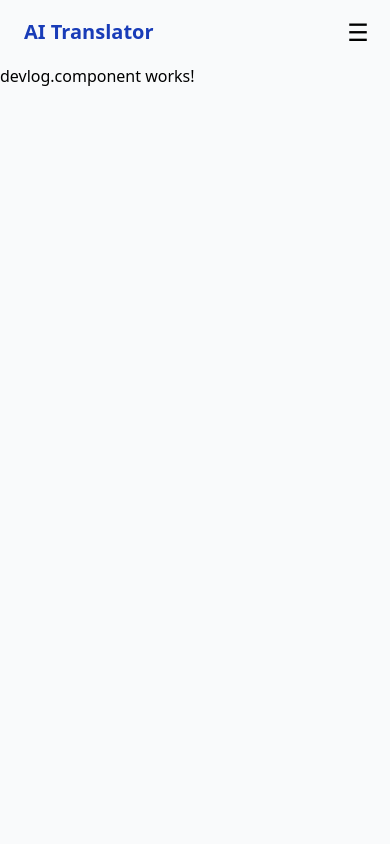
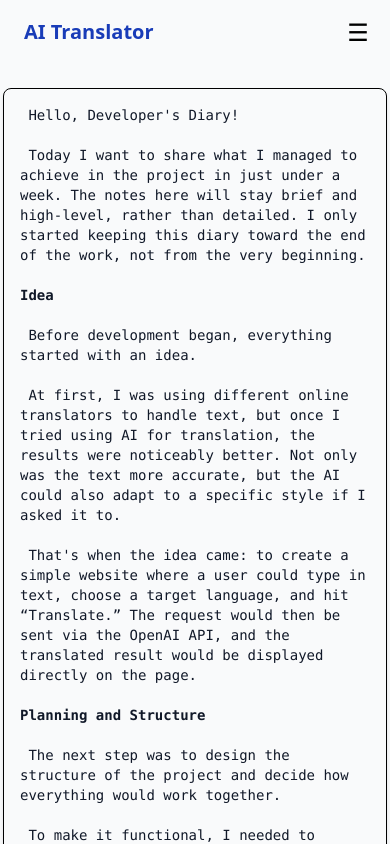
Before and after one commit to RaionaAleksander/AI-translator-frontend, an Angular app: page /devlog in a window 390 px wide. Shown: the top 844 px of the page. Built offline with nearby package versions, Linux system fonts and the light colour scheme.

Commit message:
The text for DiaLog has been compiled

```diff
--- a/src/app/pages/devlog/devlog.component.html
+++ b/src/app/pages/devlog/devlog.component.html
@@ -1 +1,84 @@
-<p>devlog.component works!</p>
+<div
+  class="mx-auto my-6 max-w-sm sm:max-w-md md:max-w-lg lg:max-w-xl xl:max-w-2xl
+         bg-gray-50 border border-black rounded-lg shadow-md
+         p-4 sm:p-6 md:p-8 lg:p-10 xl:p-12
+         font-mono text-sm sm:text-base md:text-lg text-gray-900 text-left whitespace-pre-wrap"
+>
+    Hello, Developer's Diary!
+    <br><br>
+    Today I want to share what I managed to achieve in the project in just under a week. The notes here will stay brief and high-level, rather than detailed. I only started keeping this diary toward the end of the work, not from the very beginning.
+    <br><br>
+    <b>Idea</b>
+    <br><br>
+    Before development began, everything started with an idea.
+    <br><br>
+    At first, I was using different online translators to handle text, but once I tried using AI for translation, the results were noticeably better. Not only was the text more accurate, but the AI could also adapt to a specific style if I asked it to.
+    <br><br>
+    That's when the idea came: to create a simple website where a user could type in text, choose a target language, and hit “Translate.” The request would then be sent via the OpenAI API, and the translated result would be displayed directly on the page.
+    <br><br>
+    <b>Planning and Structure</b>
+    <br><br>
+    The next step was to design the structure of the project and decide how everything would work together.
+    <br><br>
+    To make it functional, I needed to implement both the frontend and the backend.
+    <br><br>
+    The <u>frontend</u> is the client-facing side of the application — it allows the user to enter text, select a language, and hit the “Translate” button. After that, it sends the data to the backend.
+    <br><br>
+    The <u>backend</u> is the server side of the project, responsible for handling REST API requests and communicating with the OpenAI model to generate the translations.
+    <br><br>
+    <b>Frontend Development</b>
+    <br><br>
+    I started the development with the frontend.
+    <br><br>
+    For this part of the project, I chose Angular, a popular web framework built on TypeScript, which adds strong typing on top of JavaScript. For styling, I used Tailwind CSS, a utility-first CSS framework that allows you to apply styles directly through HTML classes.
+    <br><br>
+    Since both Angular and Tailwind were new to me, I first had to spend some time learning the basics. Once I felt more comfortable, I began by creating the main translation page, along with a navigation bar to move between different sections of the site. After setting up the structure, I gradually worked on the core functionality of the translation page, while also ensuring that the layout was responsive across different screen sizes.
+    <br><br>
+    <b>Backend Development</b>
+    <br><br>
+    Once the frontend structure was in place, I moved on to building the backend — the server-side part of the project. For this, I used Node.js, a JavaScript runtime environment that allows developers to build scalable server applications outside the browser.
+    <br><br>
+    Before I could start making requests, I logged into the <a href="https://platform.openai.com/" target="_blank" rel="noopener noreferrer" class="text-blue-400">OpenAI Platform</a>
+    and generated a secret API key under the <a href="https://platform.openai.com/api-keys" target="_blank" rel="noopener noreferrer" class="text-blue-400">API keys page</a>.
+    This key is stored securely on the backend, ensuring that it never gets exposed to the client side.
+    <br><br>
+    For the core translation engine, I chose GPT-3.5 Turbo because it is more cost-effective than GPT-4 while still providing solid translation quality.
+    <br><br>
+    After setting up the environment, I created the main server file and implemented a POST endpoint. This endpoint takes input text from the frontend, sends it along with the selected language to the OpenAI API, and then returns the translated result back to the client. This way, the backend acts as a secure bridge between the frontend and the OpenAI model.
+    <br><br>
+    <b>A Frustrating Issue During Testing</b>
+    <br><br>
+    When I finally launched both the client and server projects to test the application, I immediately ran into an error. The backend threw an HTTP 429 response, which indicates too many requests or that the monthly usage quota has been exceeded. More about this error can be found in the <a href="https://platform.openai.com/docs/guides/error-codes" target="_blank" rel="noopener noreferrer" class="text-blue-400">OpenAI API error documentation</a>.
+    <br><br>
+    To continue testing the project, I had to add funds to my OpenAI account. However, there was a small unpleasant surprise: on top of the €5 minimum deposit, an additional €1.20 was charged as tax. Even though it was frustrating, I decided to go through with it — and once the payment was complete, the project was finally ready for full implementation and testing.
+    <br><br>
+    <b>Project Testing</b>
+    <br><br>
+    After resolving the payment issue, I moved on to testing the project. Both the frontend and backend worked smoothly, but the real challenges came from the translation model itself. Sometimes the responses were not what I expected.
+    <br><br>
+    I ran several different types of tests:
+    <ul class="list-disc list-inside space-y-1 text-left">
+        <li><b>Different source and target languages</b> → should return the translation.</li>
+        <li><b>Same source and target languages</b> → should return "No translation needed."</li>
+        <li><b>Unreadable or random text</b> → should return "No translation needed."</li>
+        <li><b>Mixed-language input</b> (part of the text in one language, another part in the same as the target) → should still handle correctly.</li>
+    </ul>
+    <br><br>
+    The expected result was either a clean translation or the message "No translation needed." This was important to prevent unexpected outputs from suddenly appearing in the text field.
+    <br><br>
+    In the end, I settled on the request format that you can now find in the project. It's not perfect and doesn't cover all edge cases, but it's a workable solution. If you have a better idea for handling this, feel free to reach out to me — I'd be glad to hear it.
+    <br><br>
+    <b>Final Thoughts</b>
+    <br><br>
+    Despite some challenges with crafting the request and a few unexpected expenses, I am satisfied with the final outcome.
+    <br><br>
+    My initial goal was to build a small yet fully functional web application with both frontend and backend — and I successfully achieved that. While the issue with the request remains, the application still fulfills its core purpose, and that alone is a great result.
+    <br><br>
+    The request can always be refined in the future to improve stability. Beyond that, I see plenty of opportunities to expand the project: adding new features, enhancing existing components, and making the user experience even better.
+    <br><br>
+    Most importantly, I turned an idea into a working project. Looking ahead, I plan to work on larger and more ambitious projects, and the experience I gained here will serve as a strong foundation for the next step.
+    <br><br>
+    <br><br>
+    <br><br>
+    Aleksander Ontin
+</div>
```
